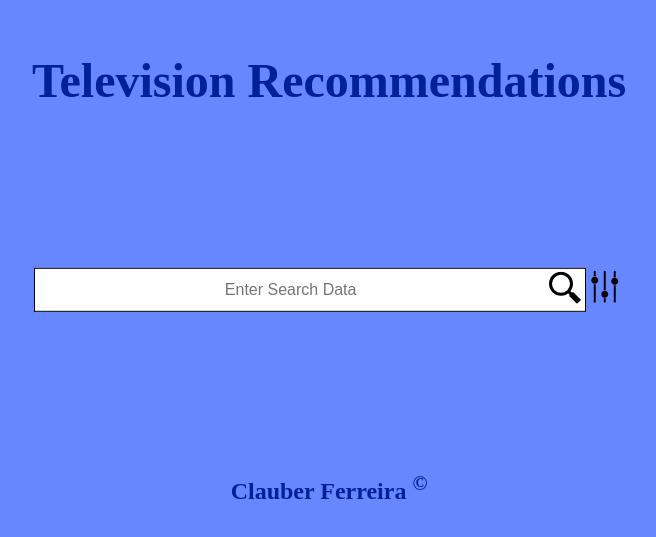
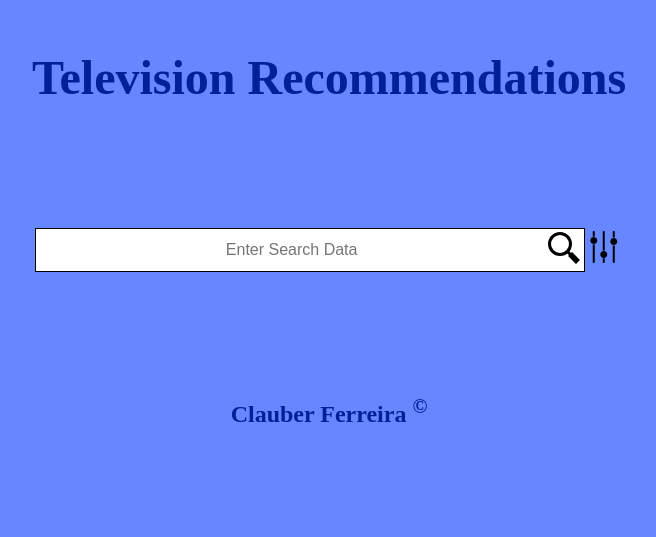
Before and after one commit to ferr0236/API-Project, a plain HTML site: page index.html in a window 1280 px wide. Shown: the part 161-698 px from the top of the page, without its empty margins (311-967 px from the left). Drawn offline with Linux system fonts and the light colour scheme; no server answers.

Commit message:
fix home layout with flex

```diff
--- a/css/main.css
+++ b/css/main.css
@@ -26,9 +26,10 @@ HOME PAGE
 	left: 50%;
 	transform: translate(-50%, -50%);
 	width: 100%;
-}
-.home .header {
-	margin: 5rem 0 0rem;
+	height: 500px;
+	display: flex;
+	flex-direction: column;
+	justify-content: space-around;
 }
 .home h1 {
 	color: hsla(227, 100%, 30%, 1);
@@ -37,14 +38,9 @@ HOME PAGE
 .home h2 {
 	color: hsla(227, 100%, 30%, 1);
 }
-.home section {
-
-}
 .home .main form {
 	display: flex;
 	flex-direction: row;
-	flex-flow: row wrap;
-	margin: 10rem 0 10rem;
 	justify-content: center;
 }
 .settingsButtonDiv {
@@ -57,6 +53,7 @@ HOME PAGE
 	border-left: none;
 	padding: 0.2rem;
 	cursor: pointer;
+	margin-left: -2px;
 }
 .searchInput {
 	padding: 0.2rem;
```
